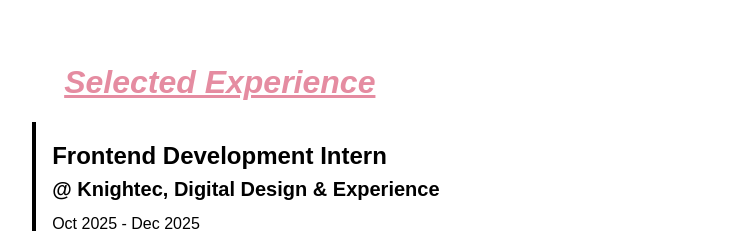
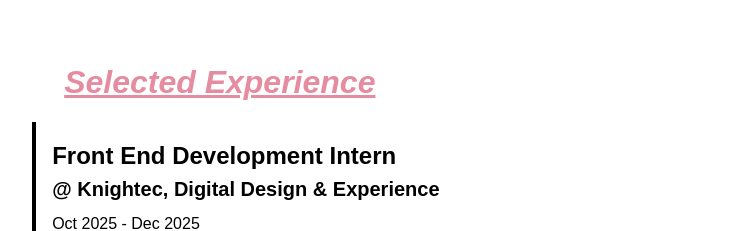
Before and after one commit to fridanordenlow/angular-portfolio, an Angular app: page /cv in a window 1280 px wide. Shown: the part 1780-2011 px from the top of the page, without its empty margins (256-999 px from the left). Built offline with nearby package versions, Linux system fonts and the light colour scheme; a web font is replaced by a local one.

Commit message:
update title

```diff
--- a/src/app/data/jobs.data.ts
+++ b/src/app/data/jobs.data.ts
@@ -4,7 +4,7 @@ export const jobs: IJob[] = [
   {
     id: 'knightec',
     company: 'Knightec, Digital Design & Experience',
-    position: 'Frontend Development Intern',
+    position: 'Front End Development Intern',
     startDate: 'Oct 2025',
     endDate: 'Dec 2025',
     location: 'Solna, Stockholm',
```
